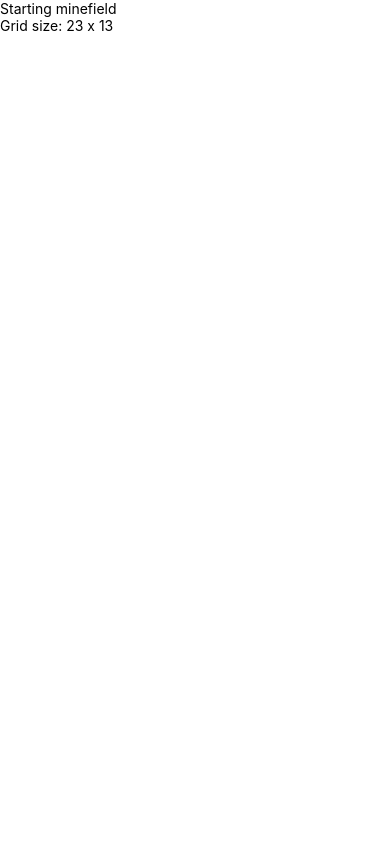
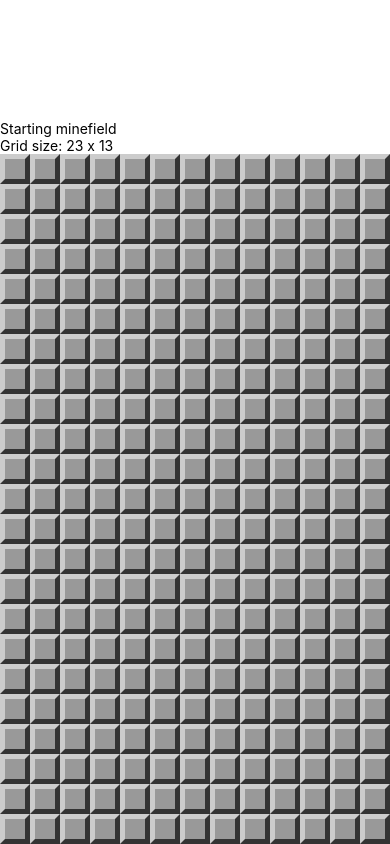
Before and after one commit to rafael-acerqueira/minefield, a React Native app: screen / in a window 390 px wide. Built offline with nearby package versions, Linux system fonts and the light colour scheme.

Commit message:
Show MineField component on the App Component

```diff
--- a/App.js
+++ b/App.js
@@ -1,16 +1,49 @@
-import React from 'react'
-import { View, Text } from 'react-native'
+import React, { useState } from 'react'
+import { View, Text, StyleSheet } from 'react-native'
 import params from './src/params'
+import { createLandmineBoard } from './src/functions'
+import MineField from './src/components/Minefield'
 
 const App = () => {
+	const landMinesAmount = () => {
+		const cols = params.getColumnsAmount()
+		const rows = params.getRowsAmount()
+
+		return Math.ceil(cols * rows * params.difficultLevel)
+	}
+
+	const createState = () => {
+		const cols = params.getColumnsAmount()
+		const rows = params.getRowsAmount()
+		return {
+			board: createLandmineBoard(rows, cols, landMinesAmount)
+		}
+	}
+
+	const [board, setBoard] = useState(createState().board)
+
 	return (
-		<View>
+		<View style={styled.container}>
 			<Text>Starting minefield</Text>
 			<Text>
 				Grid size: {params.getRowsAmount()} x {params.getColumnsAmount()}
 			</Text>
+			<View style={styled.board}>
+				<MineField board={board} />
+			</View>
 		</View>
 	)
 }
 
+const styled = StyleSheet.create({
+	container: {
+		flex: 1,
+		justifyContent: 'flex-end'
+	},
+	board: {
+		alignItems: 'center',
+		backgroundColor: '#AAA'
+	}
+})
+
 export default App
```
